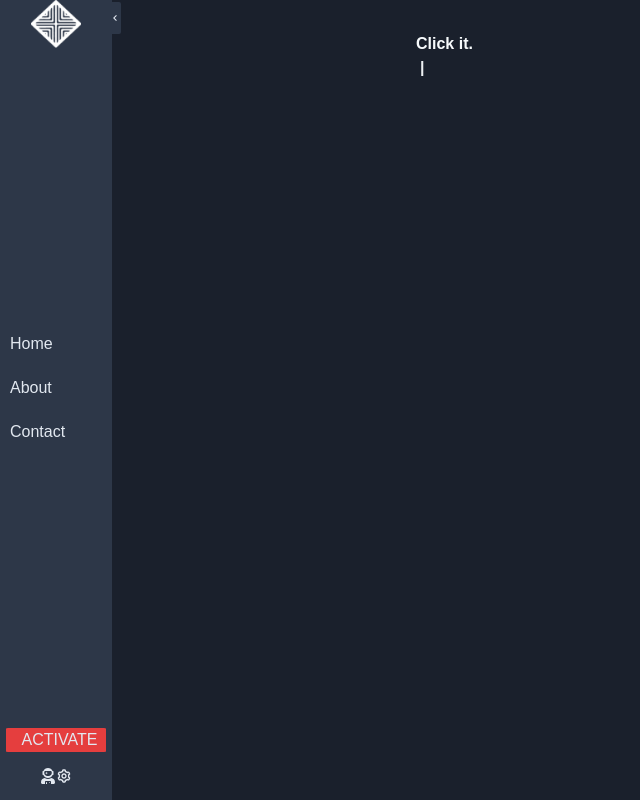
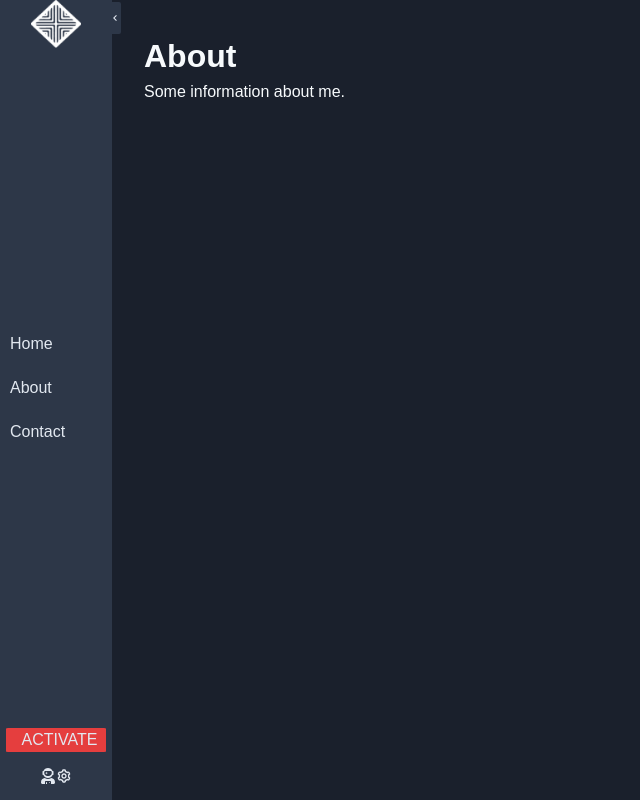
Before and after one commit to cmurp/portfolio_site, a React (Create React App) app: page /about in a window 1280 px wide. Shown: the whole page, without its empty margins (0-640 px from the left). Built offline with nearby package versions, Linux system fonts and the light colour scheme.

Commit message:
added basic navigation using react router

```diff
--- a/package.json
+++ b/package.json
@@ -19,6 +19,8 @@
     "react": "^18.2.0",
     "react-dom": "^18.2.0",
     "react-icons": "^4.8.0",
+    "react-router": "^6.14.2",
+    "react-router-dom": "^6.14.2",
     "react-scripts": "5.0.1",
     "styled-components": "^6.0.0-rc.1",
     "three": "^0.152.2",
--- a/src/App.tsx
+++ b/src/App.tsx
@@ -1,39 +1,73 @@
-import './App.css';
+import {
+  createBrowserRouter,
+  RouterProvider,
+  Outlet
+} from "react-router-dom";
 import styled, { ThemeProvider } from 'styled-components';
-import Layout from './components/blog/blog';
+
+
+import ErrorPage from './error-page';
+import Contact from "./components/contact";
+import About from "./components/about";
+import Navigation from './components/navigation/navigation';
+import { useOrientation } from './hooks/useOrientation';
+import Blog from './components/blog/blog';
+
 import { GlobalStyle } from './GlobalStyle';
 import theme from './theme';
+import './App.css';
 
-import { useOrientation } from './hooks/useOrientation';
-import Navigation from './components/navigation/navigation';
-import Blog from './components/blog/blog';
-
-interface Props {
-  children: React.ReactNode;
+const Layout = () => {
+  interface ContainerProps {
     isVertical?: boolean;
   }
 
-const LayoutContainer = styled.div<Props>`
+  const Container = styled.div<ContainerProps>`
     display: flex;
-  flex-direction: ${({ isVertical }: Props) => (isVertical ? 'column':'row')};
+    flex-direction: ${({ isVertical }: ContainerProps) => (isVertical ? 'column':'row')};
     height: 100vh;
     overflow: hidden;
   `;
-
-function App() {
-  const {isVertical, setIsVertical} = useOrientation();
-
+  const {isVertical,} = useOrientation();
   return (
     <>
-      <ThemeProvider theme={theme}>
-        <GlobalStyle />
-        <LayoutContainer isVertical={isVertical}>
+        <Container isVertical={isVertical}>
           <Navigation />
-          <Blog>TEST</Blog>
-        </LayoutContainer>
-      </ThemeProvider>
+          <Outlet />
+        </Container>
     </>
   );
 }
 
+const router = createBrowserRouter([
+  {
+    path: "/",
+    element: <Layout />,
+    errorElement: <ErrorPage />,
+    children: [
+      {
+        path: "blog",
+        element: <Blog />,
+      },
+      {
+        path: "about",
+        element: <About />,
+      },
+      {
+        path: "contact",
+        element: <Contact />,
+      },
+    ],
+  },
+]);
+
+function App() {
+  return (
+    <ThemeProvider theme={theme}>
+      <GlobalStyle />
+      <RouterProvider router={router} />
+    </ThemeProvider>
+  )
+}
+
 export default App;
--- /dev/null
+++ b/src/components/about.tsx
@@ -0,0 +1,21 @@
+import styled from "styled-components";
+
+const StyledAbout = styled.div`
+    display: flex;
+    flex-direction: column;
+    flex: 1;
+    padding: 2rem;
+    overflow-y: scroll;
+    background-color: ${(props: any) => props.theme.colors.main};
+    color: ${(props: any) => props.theme.colors.textPrimary};
+`;
+
+const About = () => {
+    return (
+        <StyledAbout>
+            <h1>About</h1>
+            <p>Some information about me.</p>
+        </StyledAbout>
+    )};
+
+export default About;
--- a/src/components/blog/blog.tsx
+++ b/src/components/blog/blog.tsx
@@ -5,12 +5,13 @@ import Content from './content';
 import { ButtonClickedContext } from './context/buttonClicked';
 
 interface Props {
-  children: React.ReactNode;
+  children?: React.ReactNode;
   isVertical?: boolean;
 }
 
 const Blog: React.FC<Props> = ({ children }) => {
   const [isClicked, setIsClicked] = React.useState<boolean>(false);
+
   const clickToRender = useEffect(() => {
         window.addEventListener('keydown', (key) => {
           if (key.key === 'Enter')
--- a/src/components/blog/content.tsx
+++ b/src/components/blog/content.tsx
@@ -23,7 +23,6 @@ const ContentContainer = styled.div<ContainerProps>`
   color: ${(props: ContainerProps) => props.theme.colors.textPrimary};
 `;
 
-
 const Content: React.FC<Props> = ({ children }) => {
   const { isClicked, setIsClicked } = useButtonClickedContext();
   const theme = useTheme();
--- /dev/null
+++ b/src/components/contact.tsx
@@ -0,0 +1,29 @@
+import { Form } from "react-router-dom";
+
+interface contact {
+    first: string;
+    last: string;
+    avatar: string;
+    twitter: string;
+    notes: string;
+    favorite: boolean;
+}
+
+interface FavoriteProps {
+    contact: contact;
+}
+
+export default function Contact() {
+  const contact: contact = {
+    first: "Your",
+    last: "Name",
+    avatar: "https://placekitten.com/g/200/200",
+    twitter: "your_handle",
+    notes: "Some notes",
+    favorite: true,
+  };
+
+  return (
+    <>HELLO THERE</>
+  );
+}
--- a/src/components/navigation/side-nav.tsx
+++ b/src/components/navigation/side-nav.tsx
@@ -1,5 +1,6 @@
 import React from 'react';
 import styled, { useTheme } from 'styled-components';
+import { Link } from 'react-router-dom';
 
 import Logo from '../branding/logo';
 import { useOrientationContext } from './context/orientation';
@@ -25,7 +26,7 @@ const renderLinks = (links: Link[]) => {
     <NavItemsContainer>
       <NavItems>
       {links.map((link) => (
-        <NavItem key={link.text} href={link.href}>
+        <NavItem key={link.text} to={link.href}>
           {link.text}
         </NavItem>
       ))}
@@ -86,9 +87,9 @@ const SideNav: React.FC<Props> = ({ links = [] }) => {
 
 SideNav.defaultProps = {
     links: [
-        {text:"Home", href:""},
-        {text:"About", href:""},
-        {text:"Contact", href:""},
+        {text:"Home", href:"/"},
+        {text:"About", href:"/about"},
+        {text:"Contact", href:"/contact"},
     ]
   };
 
@@ -159,7 +160,7 @@ const NavItems = styled.ul`
   margin: 0;
 `;
 
-const NavItem = styled.a`
+const NavItem = styled(Link)`
   display: block;
   padding: 10px;
   text-decoration: none;
--- /dev/null
+++ b/src/error-page.jsx
@@ -0,0 +1,20 @@
+import { useRouteError } from "react-router-dom";
+
+export default function ErrorPage() {
+  const error = useRouteError();
+
+  // Log the error if it exists
+  if (error) {
+    console.error(error);
+  }
+
+  return (
+    <div id="error-page">
+      <h1>Oops!</h1>
+      <p>Sorry, an unexpected error has occurred.</p>
+      <p>
+        <i>{error ? (error.statusText || error.message) : 'Unknown error'}</i>
+      </p>
+    </div>
+  );
+}
```
Also changed, not shown: src/components/text/header.styled.js (renamed from src/components/header.styled.js), 1 other file (tests, documents, lock files or other folders). Lines whose indentation alone changed are shown as unchanged.
